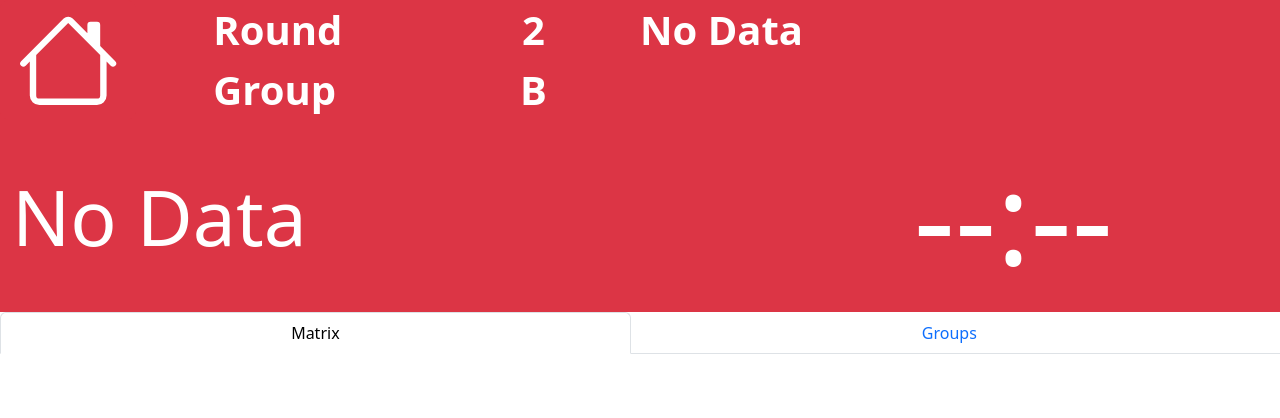
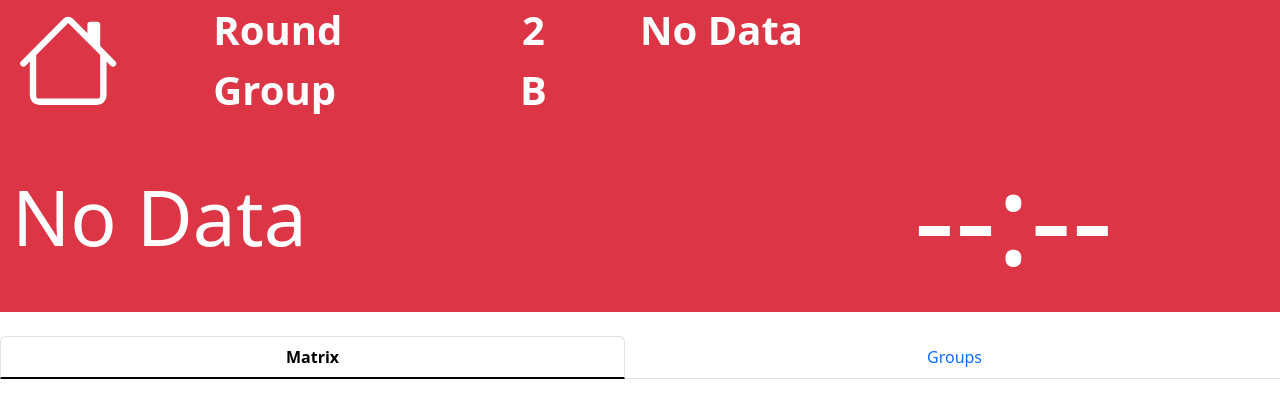
Before and after one commit to paul4477/f3k-cloud-run, a Flask app: page /event/1 in a window 1280 px wide. Shown: the top 418 px of the page. Run offline with Flask 3, Linux system fonts and the light colour scheme.

Commit message:
Formatting

```diff
--- a/templates/event_viewer.html
+++ b/templates/event_viewer.html
@@ -444,12 +444,9 @@ document.addEventListener('DOMContentLoaded', createRoundGroupTable);
 
 
 
-
+<div class="row">&nbsp;</div>
 <div class="row">
-
-
-
-<ul class="nav nav-tabs nav-fill" id="myTab" role="tablist">
+<ul class="nav nav-tabs nav-fill nav-underline  " id="myTab" role="tablist">
   <li class="nav-item" role="presentation">
     <button class="nav-link active" id="matrix-tab" data-bs-toggle="tab" data-bs-target="#matrix-tab-pane" type="button" role="tab" aria-controls="matrix-tab-pane" aria-selected="true">Matrix</button>
   </li>
@@ -457,6 +454,7 @@ document.addEventListener('DOMContentLoaded', createRoundGroupTable);
     <button class="nav-link" id="groups-tab" data-bs-toggle="tab" data-bs-target="#groups-tab-pane" type="button" role="tab" aria-controls="groups-tab-pane" aria-selected="false">Groups</button>
   </li>
 </ul>
+<div class="row">&nbsp;</div>
 <div class="tab-content" id="myTabContent">
   <div class="tab-pane fade show active" id="matrix-tab-pane" role="tabpanel" aria-labelledby="matrix-tab" tabindex="0">
     <div id="table-container" class="row"></div>
```
